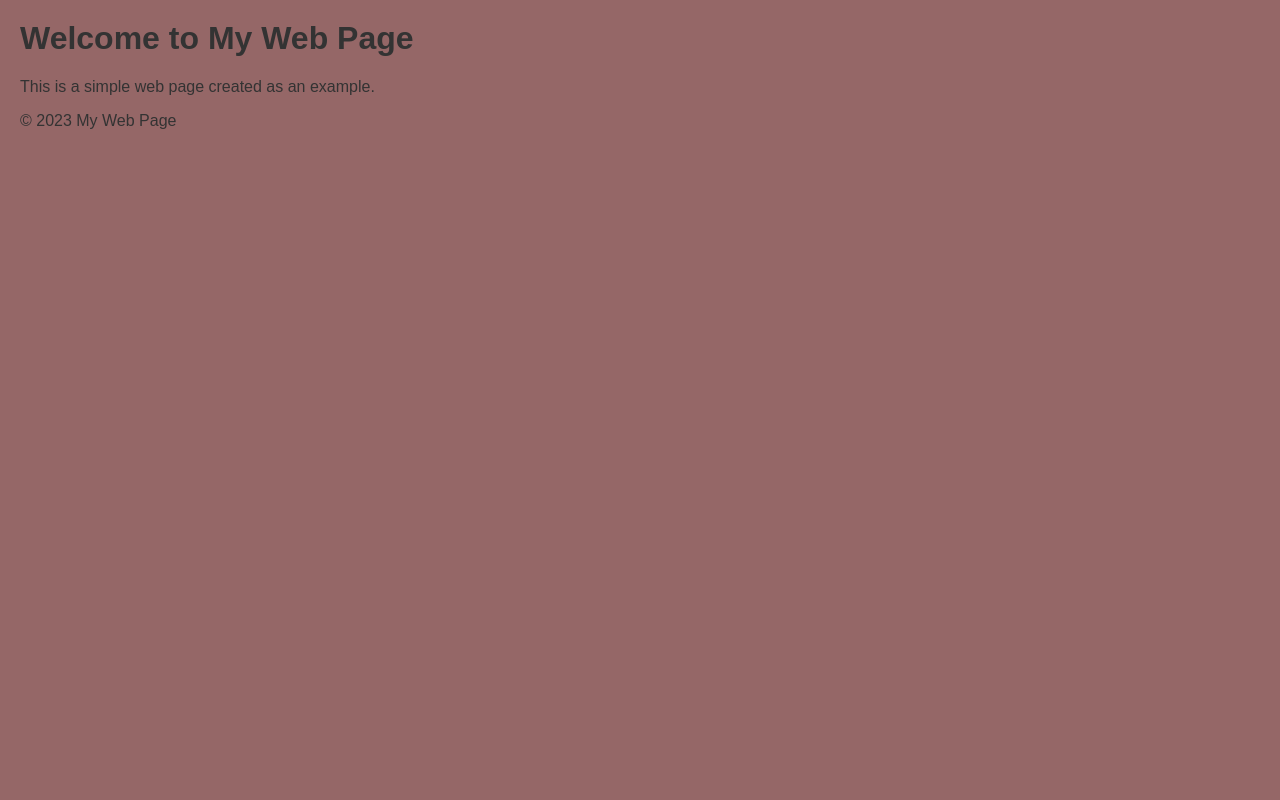
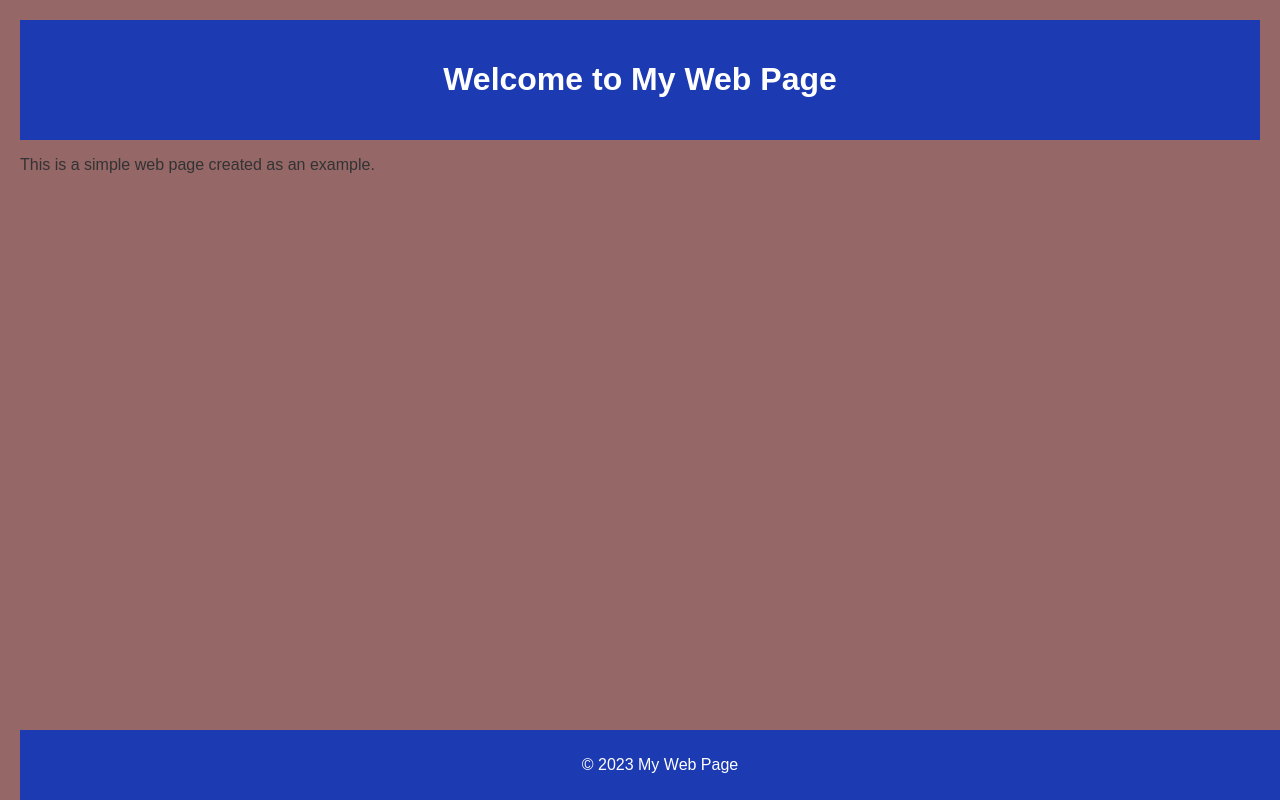
Before and after one commit to ogjr80/website2, a plain HTML site: page index.html in a window 1280 px wide. Drawn offline with Linux system fonts and the light colour scheme.

Commit message:
added more styles for header and footer

```diff
--- a/main.css
+++ b/main.css
@@ -6,3 +6,22 @@ body {
     margin: 0;
     padding: 20px;
 }
+
+footer {
+    background-color: #1c3ab2;
+    color: #fff;
+    text-align: center;
+    padding: 10px 0;
+    position: fixed;
+    bottom: 0;
+    width: 100%;
+}
+
+header {
+    background-color: #1c3ab2;
+    color: #fff;
+    padding: 20px;
+    text-align: center;
+    margin: 0;
+
+}
```
